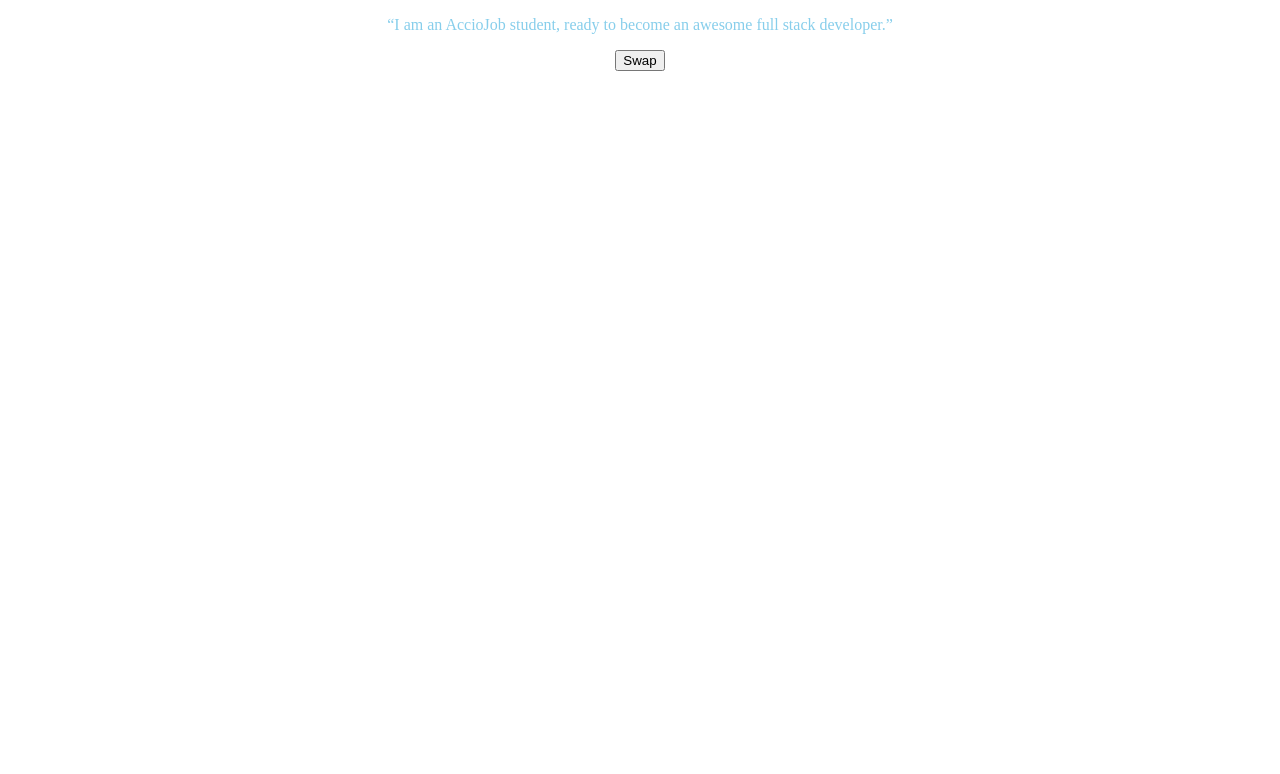
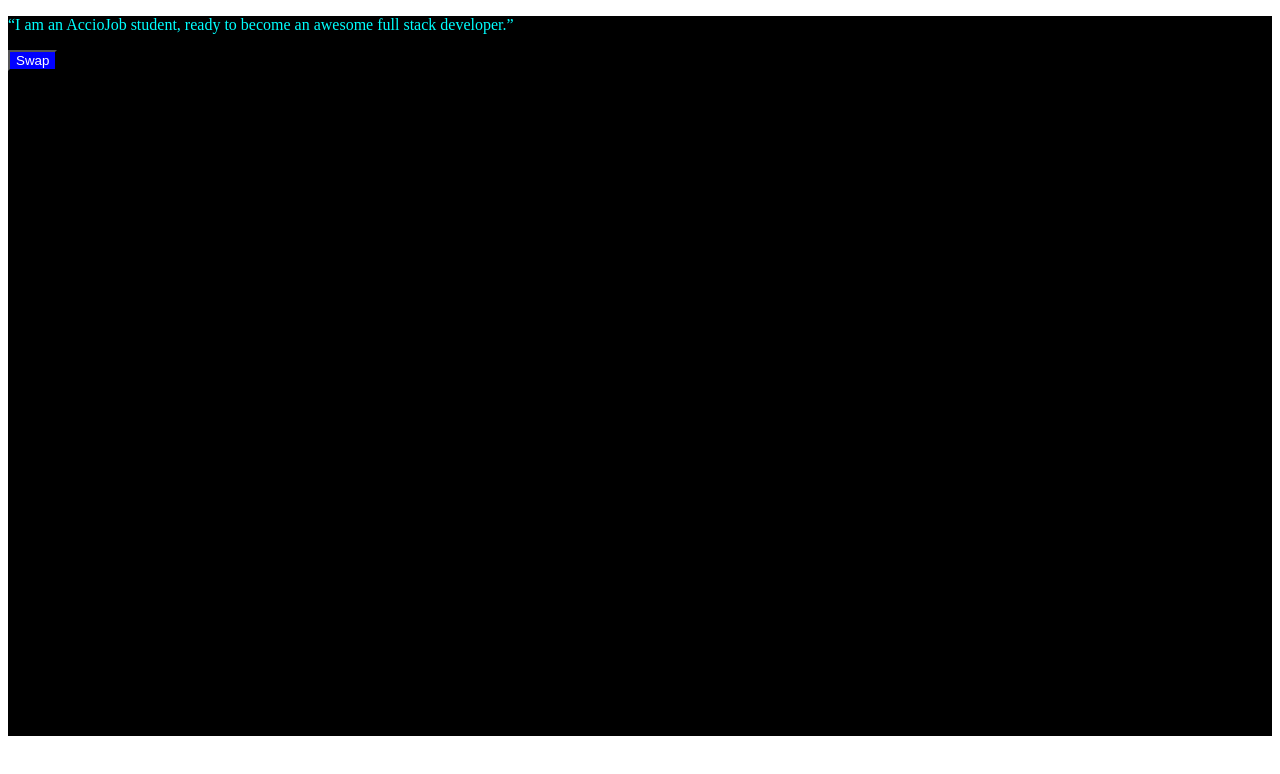
Before and after one commit to acciojob/dark-theme-dhanvantichelani22, a website: page main.html in a window 1280 px wide. Both pictures are taken after a click on the button "Swap". Drawn offline with Linux system fonts and the light colour scheme.

Commit message:
created a submission

```diff
--- a/script.js
+++ b/script.js
@@ -1,4 +1,13 @@
 //your code here
+let main = document.querySelector("#app");
+let btn = document.querySelector("#swap");
 function swapTheme(){
+	btn.addEventListener('click',function(e){
+		e.preventDefault();
+		main.className = "night"
+		btn.className = "button_night";
+
+	})
 
 }
+swapTheme();
--- a/styles.css
+++ b/styles.css
@@ -1,7 +1,8 @@
+#ptag{
+	color:cyan;
+}
 #app{
   height:90vh;
-	text-align:center;
-	color:skyblue;
 }
 .night{
   background-color: black;
@@ -10,8 +11,9 @@
 
 #swap{
   outline:0;
+}
 
+.button_night{
+  background-color:blue;
+  color:white;
 }
-div:hover{
-	background-color:black;
-}
```
